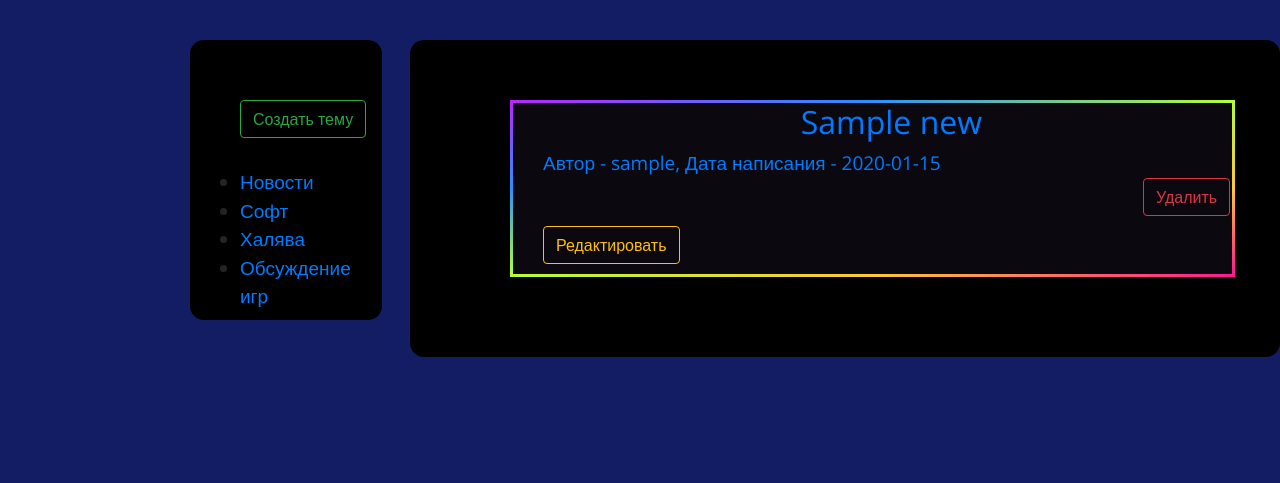
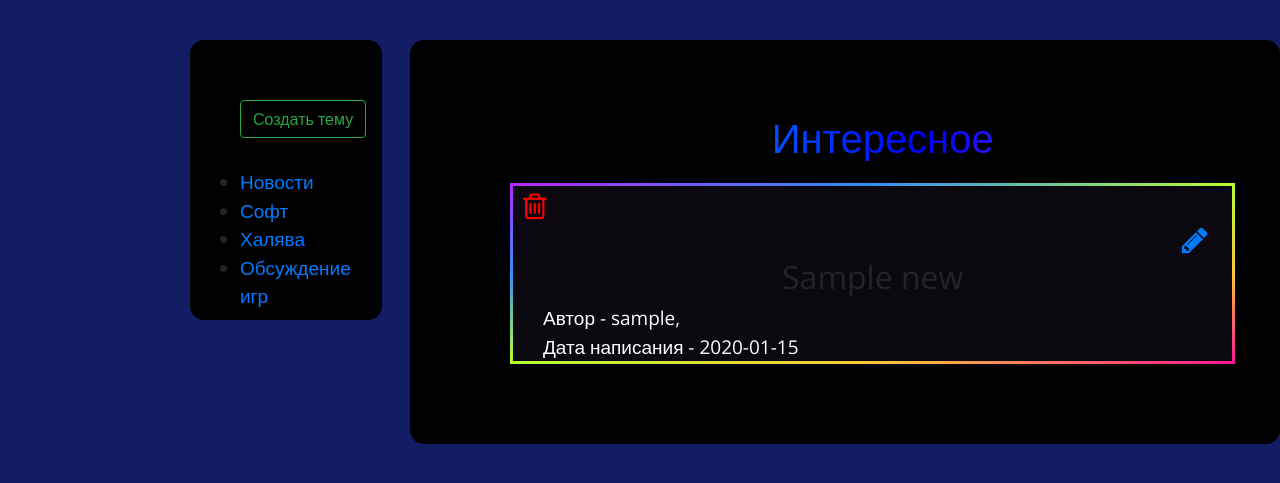
Before and after one commit to OhMyGodness123/WEB_SANYA_ANDREY, a Flask app: page / in a window 1280 px wide. Shown: the part 95-578 px from the top of the page. Run offline with Flask 2, Linux system fonts and the light colour scheme; a user stored in the database is signed in; tables that the repository leaves empty hold one stand-in row (values such as "Sample post"); grey boxes marked "Sample" are stand-in pictures; some libraries are stand-ins or nearby versions.

Commit message:
remake buttons

```diff
--- a/templates/Register.html
+++ b/templates/Register.html
@@ -42,6 +42,7 @@
                     </p>
                 {% endfor %}
             </p>
+            <p style="color: white;">Выберите аватарку</p>
              <p><input type="file" class="form-control-file" id="photo" name="file" style="color: white;"></p>
             <p>{{ form.submit(type="submit", class="btn btn-outline-success") }}</p>
             <div style="color: white">{{message}}</div>
--- a/templates/forum.html
+++ b/templates/forum.html
@@ -14,22 +14,22 @@
     </div>
 
     <div class="contentss">
+        <h1 style="text-align:center;" class="login-text rainbow-animated">Интересное</h1>
     {% for item in news %}
         {% set idd = item.id %}
-        {% set stylee = "padding-left:" ~ 40 + "%;" +  "color:#" ~ item.color + ";" %}
+        {% set stylee = "text-align:center;" + "color:#" ~ item.color + ";" %}
         {% set hr = '/news/' ~ idd %}
         {% set hr2 = '/news_delete/' ~ idd %}
-        <a href={{hr}}><div class="rainbowborder">
+        <a href={{hr}} style="color: white; text-decoration: none;"><div class="rainbowborder">
+             {% if current_user.is_authenticated and (current_user.root == True or current_user == item.user) %}
+            <a href={{hr2}}><i class="fa fa-trash-o" aria-hidden="true" style="color: red; font-size: 30px; padding-left: 10px; padding-top: 5px;"></i></a>
+            <a href={{hr}}><i class="fa fa-pencil" aria-hidden="true" style="font-size: 30px;padding-left: 93%;"></i></a>
+               {% endif %}
             <h2 style={{stylee}}>{{item.title}}</h2>
-            <div>
-                {{item.content}}
-            </div>
             <div style="margin-left: 30px; color: white;">
-                Автор - {{item.user.nickname}}, Дата написания - {{item.date_of_create}}
-                {% if current_user.is_authenticated and (current_user.root == True or current_user == item.user) %}
-                    <a href={{hr2}}><button type="button" class="btn btn-outline-danger" style="margin-left: 600px; margin-bottom: 10px;">Удалить</button></a>
-                    <a href={{hr}}><button type="button" class="btn btn-outline-warning" style="margin-bottom: 10px;">Редактировать</button></a>
-                {% endif %}
+
+                Автор - {{item.user.nickname}}, <br>
+                Дата написания - {{item.date_of_create}}
             </div>
         </div></a>
         {% endfor %}
```
